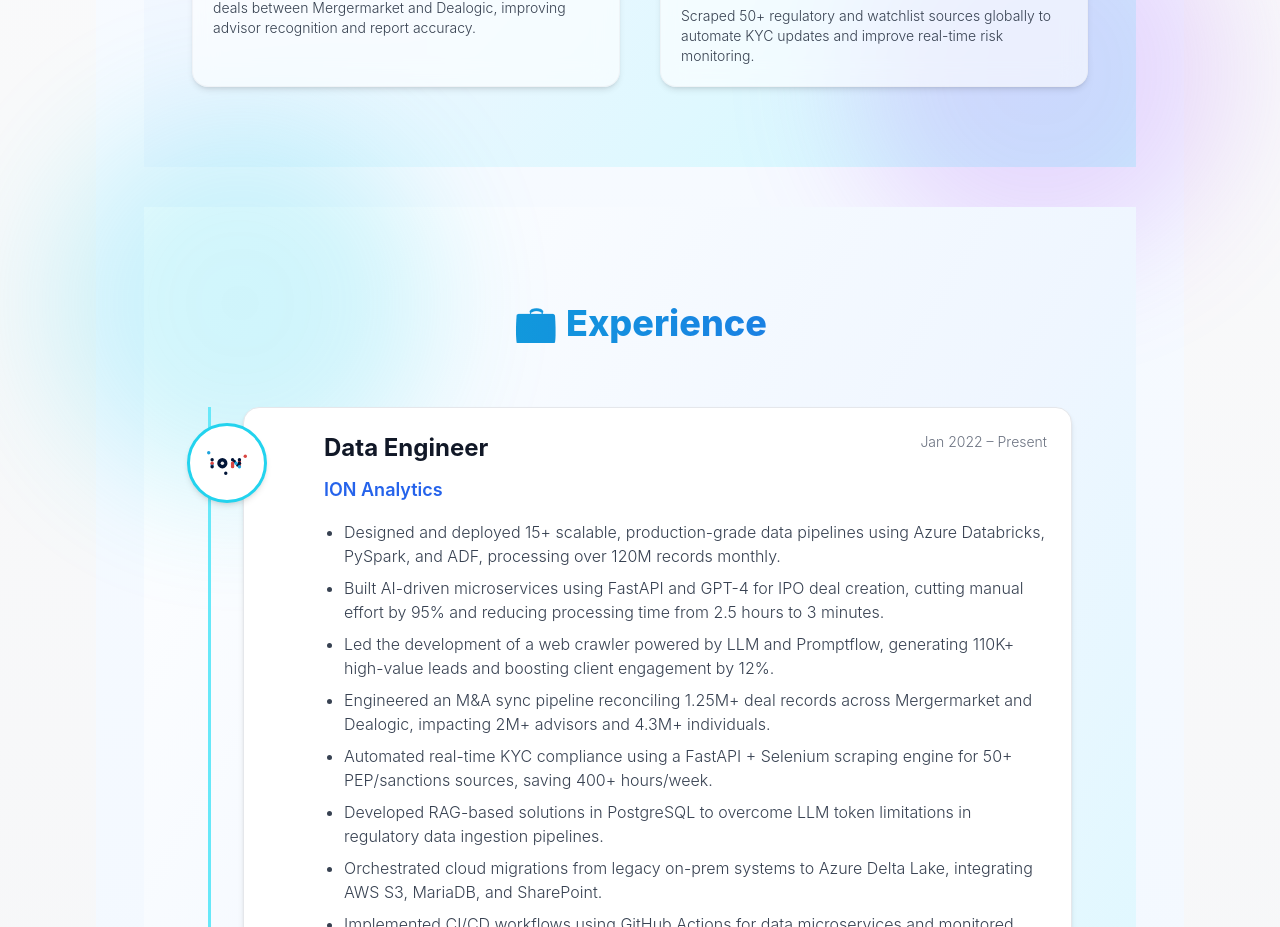
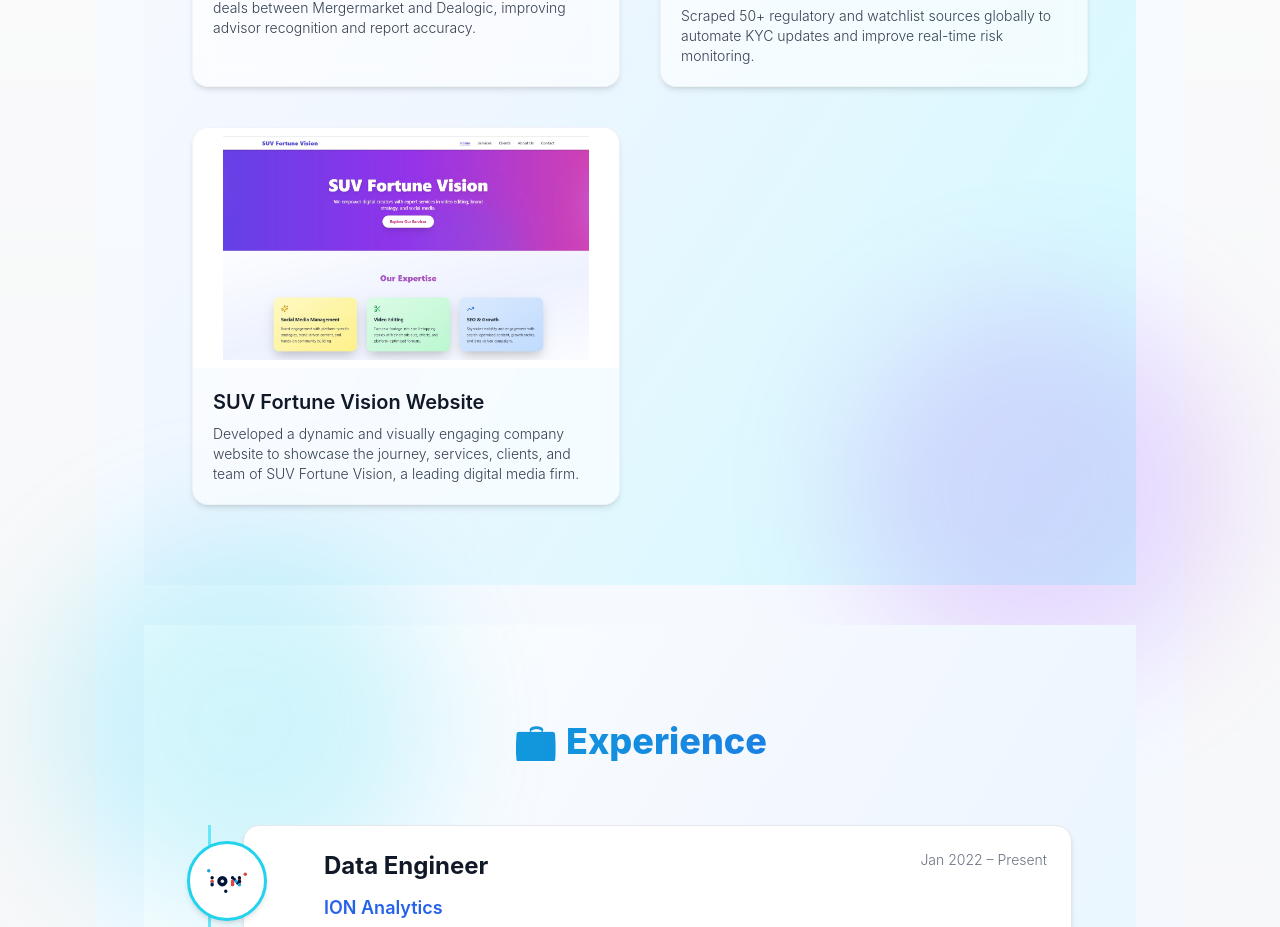
Before and after one commit to VijayVarma26/portfolio-vijayvarma, a React (Vite) app: page / in a window 1280 px wide. Shown: the part 2719-3646 px from the top of the page. Built offline with nearby package versions, Linux system fonts and the light colour scheme.

Commit message:
Add SUV Fortune Vision project with detailed description and image

```diff
--- a/src/components/Projects.tsx
+++ b/src/components/Projects.tsx
@@ -2,6 +2,7 @@
 import { motion } from "framer-motion";
 import AiWebCrawlerImage from "../assets/Project_Image_AI_Web_Crawler_New.png";
 import EcmIpoImage from "../assets/Projet_Image_ECM_IPO.png";
+import SuvFortuneVisionImage from "../assets/suv_fortune_vision.jpg";
 
 const projects = [
   {
@@ -75,6 +76,24 @@
       "Azure Logic Apps",
     ],
   },
+  {
+  title: "SUV Fortune Vision Website",
+  description:
+    "Developed a dynamic and visually engaging company website to showcase the journey, services, clients, and team of SUV Fortune Vision, a leading digital media firm.",
+  image: SuvFortuneVisionImage,
+  details:
+    "Built a fully responsive and animated website using React and Tailwind CSS for SUV Fortune Vision. Incorporated `framer-motion` for smooth entrance animations and interactive transitions across sections. Designed reusable React components to highlight the company’s journey, core leadership team, and success stories. Used `recharts` to visualize follower growth, and Swiper.js for showcasing partners and campaigns. The site emphasizes storytelling, brand personality, and user engagement, making it a modern digital portfolio for the company. Optimized for accessibility and mobile responsiveness. Deployed seamlessly using Vercel for fast global delivery and CI/CD.",
+  techStack: [
+    "React",
+    "Tailwind CSS",
+    "Framer Motion",
+    "Lucide React Icons",
+    "Recharts",
+    "Swiper.js",
+    "Vercel"
+  ],
+  liveDemo: "https://suv-fortune-vision.vercel.app"
+}  ,
 ];
 
 
```
Also changed, not shown: src/assets/suv_fortune_vision.jpg (added).
